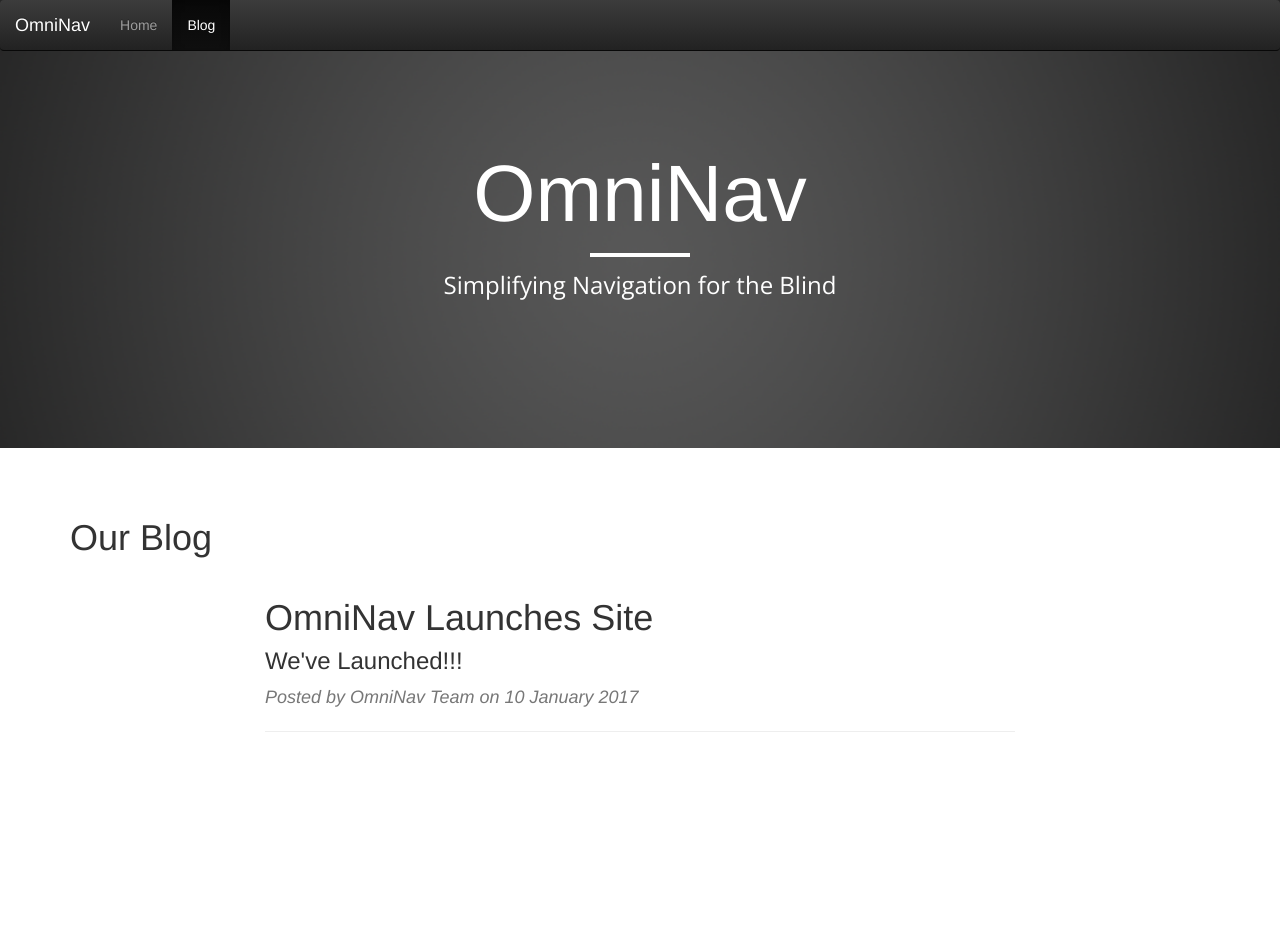
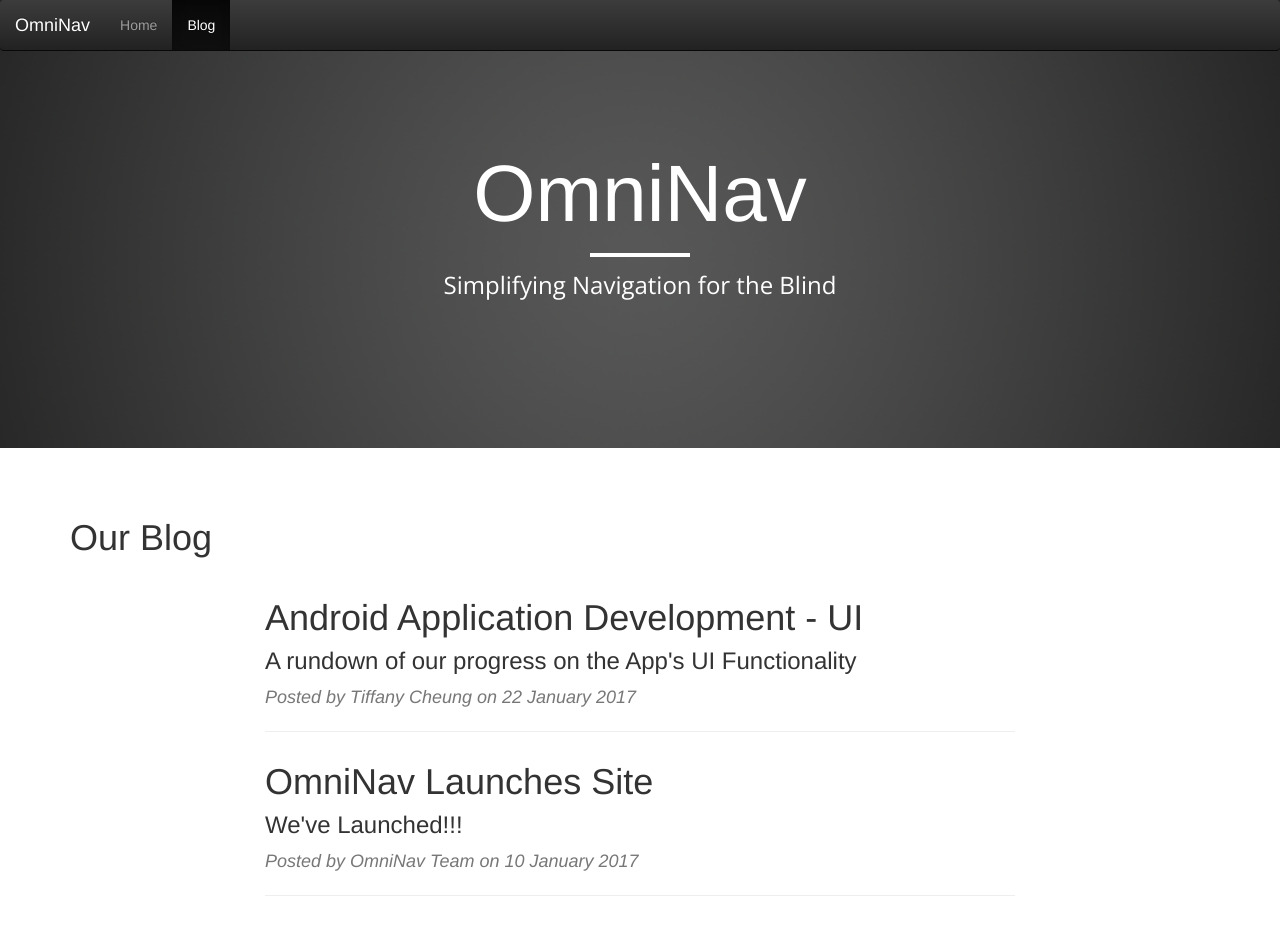
Before and after one commit to hansmaryil/OmniNav, a Jekyll site: the page built from blog/index.html, in a window 1280 px wide and 956 px high. Shown: the top 935 px of the window. Built offline with Jekyll 4.4.1, drawn with Linux system fonts in a browser that asks for light colours; some of the changed lines change nothing that is shown.

Commit message:
added new blog post

```diff
--- /dev/null
+++ b/_posts/2017-01-22-android-app-development.md
@@ -0,0 +1,34 @@
+---
+layout: post
+title: "Android Application Development - UI"
+subtitle: "A rundown of our progress on the App's UI Functionality"
+date: 2017-01-22
+poster: "Tiffany Cheung"
+---
+
+To interface between Google Maps and the OmniNav Belt, a smartphone application is developed. At the moment, the application is only being developed on Android.
+
+Previously, in December, the functionalities of the application included:
+- Accepting starting and ending location inputs
+- Calculating the quickest walking route using Google Maps’ API
+    - Draws the route on the map
+    - Displays the first instruction on the interface
+
+A screen capture of the application can be seen below:
+![App Screen Capture](/images/blog/2017-01-22/image_1.tif)
+
+The user interface (UI) has been updated in January as seen in the screen captures below:
+![App Updated Screen Capture_1](/images/blog/2017-01-22/image_2.png) ![App Updated Screen Capture_2](/images/blog/2017-01-22/image_3.png)
+![App Updated Screen Capture_3](/images/blog/2017-01-22/image_4.png) ![App Updated Screen Capture_4](/images/blog/2017-01-22/image_5.png)
+
+The updated application has implemented the following new functionalities:
+- Voice recognition: allows voice typing of the destination
+- Text-to-speech: allows audio feedback of the current direction
+- Current location set as the starting location by default
+- Walking and transit routes
+- A new screen displaying the current direction and the map of the route
+- A new screen displaying the list of directions involved in the route
+
+The first screen capture is the home screen of the application. By default, the starting location is set as user’s starting location but can be changed. The destination can be entered using the keyboard or by audio input. The application accepts the destination by voice (as seen in the second screen capture) when the microphone is pressed. The user can choose one of the two modes of transportation: walking and transit. The application then makes a call to Google Maps’ API which returns the quickest route. The application is redirected to the third screen capture. The third screen displays the current direction and the map of the route. When the instruction is clicked, the fourth screen capture is displayed which outlines all the directions involved in the route.
+
+The new update to the application accomplishes all the basic functionalities using the touch screen interface. For the next update of the application, the application is expected to incorporate control of the entire application using only voice commands.
```
Also changed, not shown: blog/index.html (line endings or trailing spaces), images/blog/2017-01-22/image_2.png (added), images/blog/2017-01-22/image_3.png (added), images/blog/2017-01-22/image_4.png (added), images/blog/2017-01-22/image_5.png (added), 1 other file.
